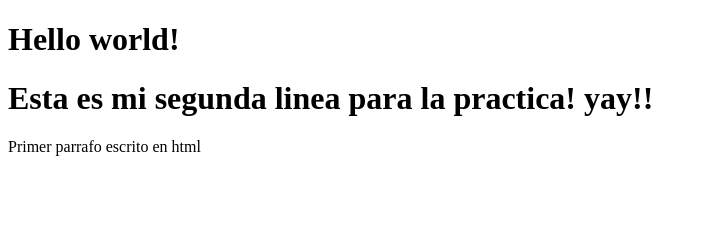
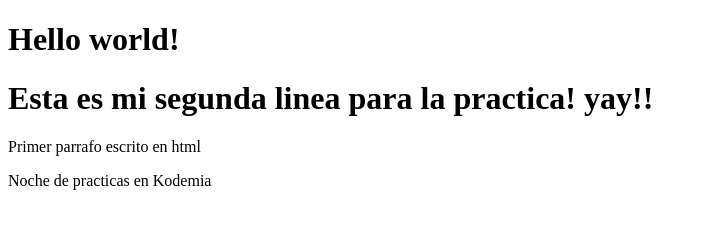
Before and after one commit to Alejandrojunio29/miPrimerGitHub, a plain HTML site: page index.html in a window 1280 px wide. Shown: the whole page, without its empty margins (0-706 px from the left). Drawn offline with Linux system fonts and the light colour scheme.

Commit message:
Se agrego 2 parrafo

```diff
--- a/index.html
+++ b/index.html
@@ -12,5 +12,7 @@
 
     <p>Primer parrafo escrito en html </p>
 
+    <p>Noche de practicas en Kodemia </p>
+
 </body>
 </html>
```
